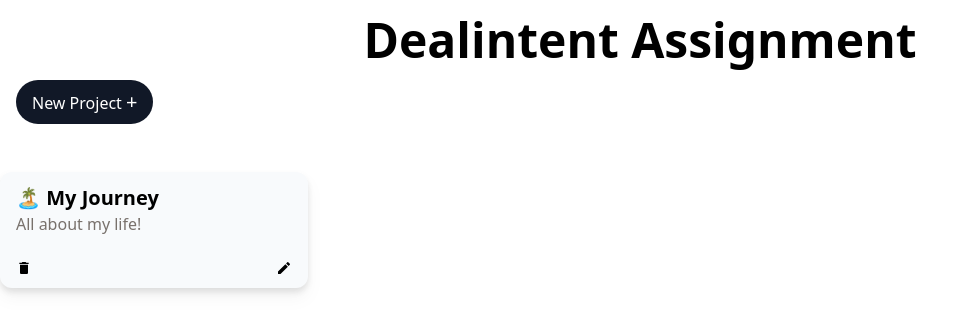
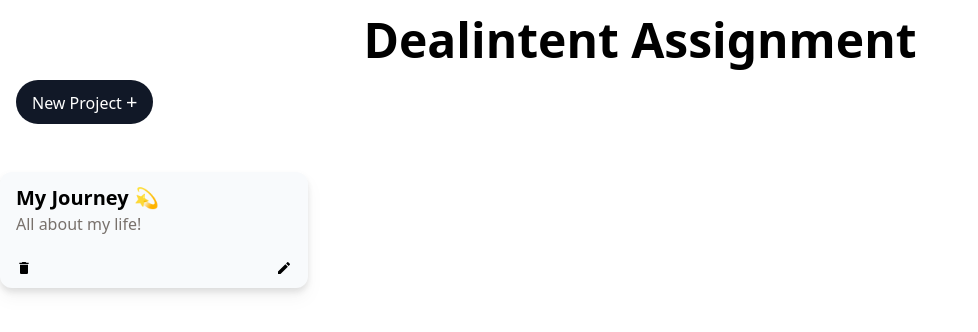
Before and after one commit to Amishakumari544/kanban_board, a Next.js app: page / in a window 1280 px wide. Shown: the top 332 px of the page, without its empty margins (0-978 px from the left). Built offline with nearby package versions, Linux system fonts and the light colour scheme.

Commit message:
:bug: Fixes minor
fixes minor

```diff
--- a/components/KanbanBoard.jsx
+++ b/components/KanbanBoard.jsx
@@ -16,7 +16,7 @@
     if (boards.length === 0) {
       const defaultBoard = {
         id: 1,
-        name: "🏝️ My Journey",
+        name: "My Journey 💫",
         desc: 'All about my life! ',
       };
       dispatch(addBoard(defaultBoard));
```
